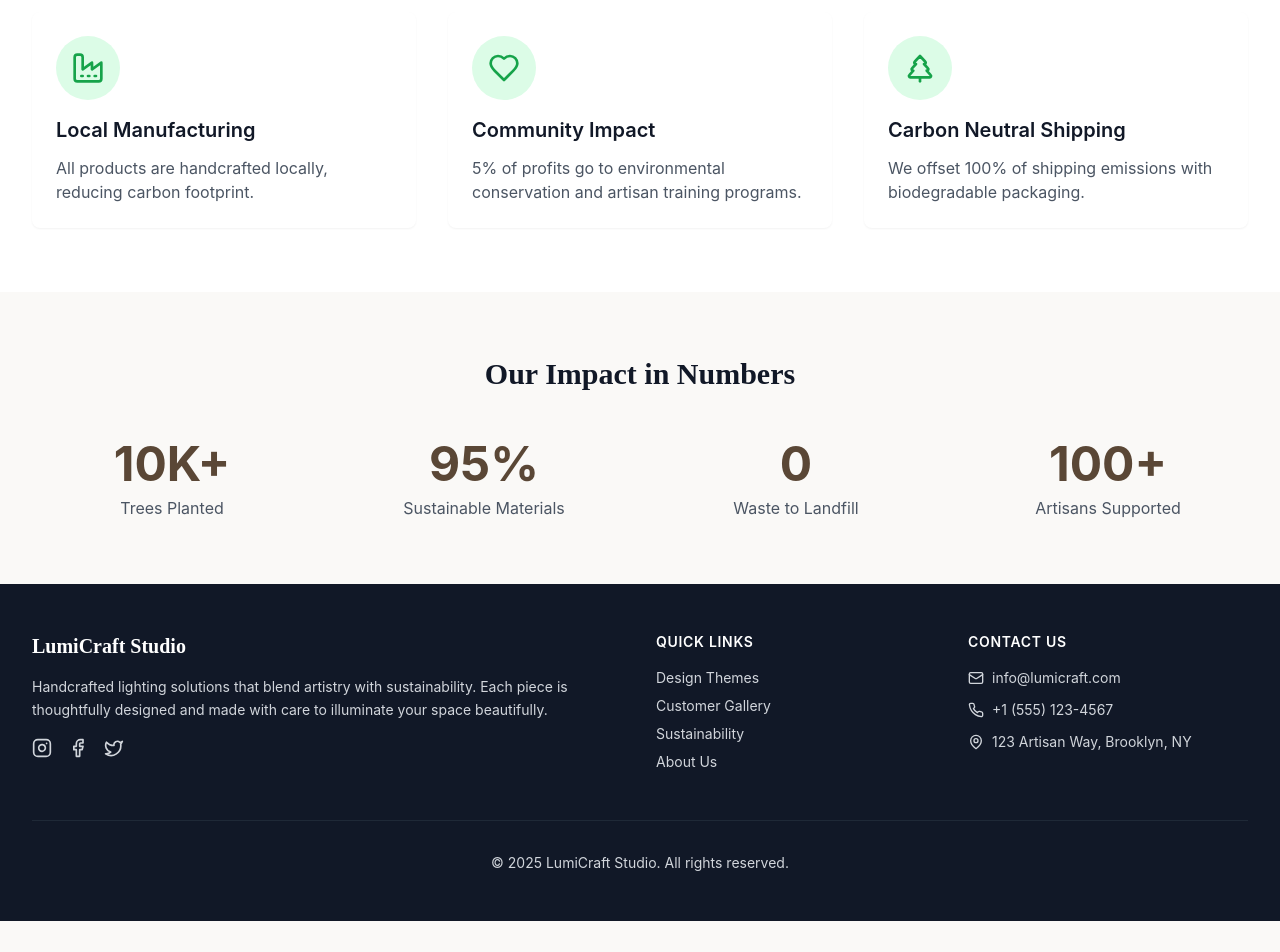
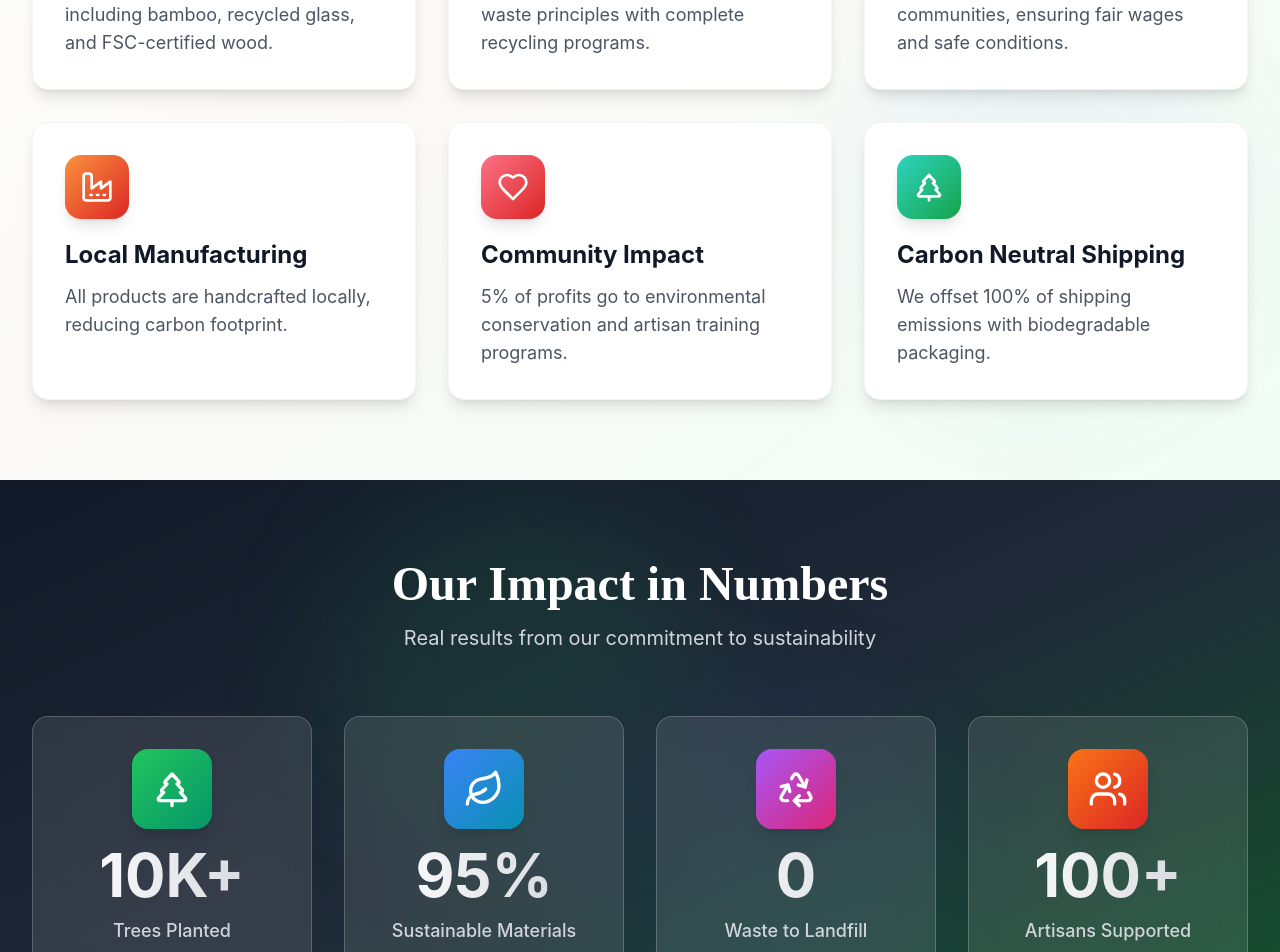
Before and after one commit to thilina4321/lumi-craft-studio, a Next.js app: page /sustainability in a window 1280 px wide. Shown: the part 1620-2572 px from the top of the page. Before the commit the page ends 2541 px from the top, so only its background shows below. Built offline with nearby package versions, Linux system fonts and the light colour scheme.

Commit message:
sustainability ui redesign

```diff
--- a/pages/sustainability.tsx
+++ b/pages/sustainability.tsx
@@ -52,36 +52,69 @@ export default function Sustainability() {
       title: 'Eco-Friendly Materials',
       description:
         'We source sustainable materials including bamboo, recycled glass, and FSC-certified wood.',
+      gradient: 'from-green-400 to-emerald-600',
     },
     {
       icon: <Recycle className="w-6 h-6 md:w-8 md:h-8" />,
       title: 'Zero Waste Production',
       description:
         'Our workshop operates on zero-waste principles with complete recycling programs.',
+      gradient: 'from-blue-400 to-cyan-600',
     },
     {
       icon: <Users className="w-6 h-6 md:w-8 md:h-8" />,
       title: 'Fair Trade Practices',
       description:
         'We work directly with artisan communities, ensuring fair wages and safe conditions.',
+      gradient: 'from-purple-400 to-pink-600',
     },
     {
       icon: <Factory className="w-6 h-6 md:w-8 md:h-8" />,
       title: 'Local Manufacturing',
       description:
         'All products are handcrafted locally, reducing carbon footprint.',
+      gradient: 'from-orange-400 to-red-600',
     },
     {
       icon: <Heart className="w-6 h-6 md:w-8 md:h-8" />,
       title: 'Community Impact',
       description:
         '5% of profits go to environmental conservation and artisan training programs.',
+      gradient: 'from-rose-400 to-red-600',
     },
     {
       icon: <TreePine className="w-6 h-6 md:w-8 md:h-8" />,
       title: 'Carbon Neutral Shipping',
       description:
         'We offset 100% of shipping emissions with biodegradable packaging.',
+      gradient: 'from-teal-400 to-green-600',
+    },
+  ];
+
+  const stats = [
+    {
+      value: '10K+',
+      label: 'Trees Planted',
+      icon: <TreePine className="w-8 h-8 md:w-10 md:h-10" />,
+      color: 'from-green-500 to-emerald-600',
+    },
+    {
+      value: '95%',
+      label: 'Sustainable Materials',
+      icon: <Leaf className="w-8 h-8 md:w-10 md:h-10" />,
+      color: 'from-blue-500 to-cyan-600',
+    },
+    {
+      value: '0',
+      label: 'Waste to Landfill',
+      icon: <Recycle className="w-8 h-8 md:w-10 md:h-10" />,
+      color: 'from-purple-500 to-pink-600',
+    },
+    {
+      value: '100+',
+      label: 'Artisans Supported',
+      icon: <Users className="w-8 h-8 md:w-10 md:h-10" />,
+      color: 'from-orange-500 to-red-600',
     },
   ];
 
@@ -96,8 +129,6 @@ export default function Sustainability() {
       </Head>
 
       <div className="bg-cream-50 min-h-screen">
-
-
         {/* Latest News */}
         <section className="py-12 md:py-16 bg-white">
           <div className="max-w-7xl mx-auto px-4 sm:px-6 lg:px-8">
@@ -172,15 +203,21 @@ export default function Sustainability() {
           </div>
         </section>
 
-        {/* Our Commitments */}
-        <section className="py-12 md:py-16 bg-white">
-          <div className="max-w-7xl mx-auto px-4 sm:px-6 lg:px-8">
-            <div className="text-center mb-8 md:mb-12">
-              <h2 className="text-2xl md:text-3xl font-display font-bold mb-3 md:mb-4">
+        {/* Our Commitments - IMPROVED UI */}
+        <section className="py-12 md:py-20 bg-gradient-to-br from-white via-cream-50 to-green-50 relative overflow-hidden">
+          {/* Background decoration */}
+          <div className="absolute inset-0 opacity-5">
+            <div className="absolute top-20 left-10 w-72 h-72 bg-green-500 rounded-full blur-3xl"></div>
+            <div className="absolute bottom-20 right-10 w-96 h-96 bg-blue-500 rounded-full blur-3xl"></div>
+          </div>
+
+          <div className="max-w-7xl mx-auto px-4 sm:px-6 lg:px-8 relative">
+            <div className="text-center mb-10 md:mb-16">
+              <h2 className="text-3xl md:text-4xl lg:text-5xl font-display font-bold mb-4 bg-gradient-to-r from-green-600 to-emerald-600 bg-clip-text text-transparent">
                 Our Sustainability Commitments
               </h2>
-              <p className="text-base md:text-lg text-gray-600">
-                Every decision we make considers its impact on the planet
+              <p className="text-lg md:text-xl text-gray-600 max-w-2xl mx-auto">
+                Every decision we make considers its impact on the planet and future generations
               </p>
             </div>
 
@@ -188,57 +225,82 @@ export default function Sustainability() {
               {commitments.map((commitment, index) => (
                 <div
                   key={index}
-                  className="card p-4 md:p-6 hover:shadow-lg transition-shadow duration-300"
+                  className="group relative bg-white rounded-2xl p-6 md:p-8 shadow-lg hover:shadow-2xl transition-all duration-300 transform hover:-translate-y-2 border border-gray-100 overflow-hidden"
                 >
-                  <div className="inline-flex items-center justify-center w-12 h-12 md:w-16 md:h-16 bg-green-100 text-green-600 rounded-full mb-4">
-                    {commitment.icon}
+                  {/* Gradient background on hover */}
+                  <div className={`absolute inset-0 bg-gradient-to-br ${commitment.gradient} opacity-0 group-hover:opacity-5 transition-opacity duration-300`}></div>
+
+                  {/* Icon with gradient background */}
+                  <div className="relative">
+                    <div className={`inline-flex items-center justify-center w-14 h-14 md:w-16 md:h-16 bg-gradient-to-br ${commitment.gradient} text-white rounded-2xl mb-5 shadow-lg transform group-hover:scale-110 group-hover:rotate-3 transition-all duration-300`}>
+                      {commitment.icon}
+                    </div>
                   </div>
-                  <h3 className="text-lg md:text-xl font-semibold mb-2 md:mb-3">
+
+                  {/* Content */}
+                  <h3 className="text-xl md:text-2xl font-bold mb-3 text-gray-900 group-hover:text-green-700 transition-colors">
                     {commitment.title}
                   </h3>
-                  <p className="text-sm md:text-base text-gray-600 leading-relaxed">
+                  <p className="text-base md:text-lg text-gray-600 leading-relaxed">
                     {commitment.description}
                   </p>
+
+                  {/* Decorative corner element */}
+                  <div className="absolute -bottom-2 -right-2 w-20 h-20 bg-gradient-to-br from-green-100 to-transparent rounded-full opacity-0 group-hover:opacity-100 transition-opacity duration-300"></div>
                 </div>
               ))}
             </div>
           </div>
         </section>
 
-        {/* Impact Stats */}
-        <section className="py-12 md:py-16 bg-cream-50">
-          <div className="max-w-7xl mx-auto px-4 sm:px-6 lg:px-8">
-            <div className="text-center mb-8 md:mb-12">
-              <h2 className="text-2xl md:text-3xl font-display font-bold">
+        {/* Impact Stats - IMPROVED UI */}
+        <section className="py-12 md:py-20 bg-gradient-to-br from-gray-900 via-gray-800 to-green-900 text-white relative overflow-hidden">
+          {/* Animated background elements */}
+          <div className="absolute inset-0 opacity-10">
+            <div className="absolute top-0 left-1/4 w-96 h-96 bg-green-500 rounded-full blur-3xl animate-pulse"></div>
+            <div className="absolute bottom-0 right-1/4 w-96 h-96 bg-blue-500 rounded-full blur-3xl animate-pulse" style={{ animationDelay: '1s' }}></div>
+          </div>
+
+          <div className="max-w-7xl mx-auto px-4 sm:px-6 lg:px-8 relative">
+            <div className="text-center mb-12 md:mb-16">
+              <h2 className="text-3xl md:text-4xl lg:text-5xl font-display font-bold mb-4">
                 Our Impact in Numbers
               </h2>
+              <p className="text-lg md:text-xl text-gray-300 max-w-2xl mx-auto">
+                Real results from our commitment to sustainability
+              </p>
             </div>
 
-            <div className="grid grid-cols-2 md:grid-cols-4 gap-6 md:gap-8">
-              <div className="text-center">
-                <p className="text-3xl md:text-4xl lg:text-5xl font-bold text-primary-700 mb-2">
-                  10K+
-                </p>
-                <p className="text-sm md:text-base text-gray-600">Trees Planted</p>
-              </div>
-              <div className="text-center">
-                <p className="text-3xl md:text-4xl lg:text-5xl font-bold text-primary-700 mb-2">
-                  95%
-                </p>
-                <p className="text-sm md:text-base text-gray-600">Sustainable Materials</p>
-              </div>
-              <div className="text-center">
-                <p className="text-3xl md:text-4xl lg:text-5xl font-bold text-primary-700 mb-2">
-                  0
-                </p>
-                <p className="text-sm md:text-base text-gray-600">Waste to Landfill</p>
-              </div>
-              <div className="text-center">
-                <p className="text-3xl md:text-4xl lg:text-5xl font-bold text-primary-700 mb-2">
-                  100+
-                </p>
-                <p className="text-sm md:text-base text-gray-600">Artisans Supported</p>
-              </div>
+            <div className="grid grid-cols-1 sm:grid-cols-2 lg:grid-cols-4 gap-6 md:gap-8">
+              {stats.map((stat, index) => (
+                <div
+                  key={index}
+                  className="group relative bg-white/10 backdrop-blur-lg rounded-2xl p-6 md:p-8 border border-white/20 hover:border-white/40 transition-all duration-300 transform hover:scale-105 hover:shadow-2xl"
+                >
+                  {/* Gradient overlay */}
+                  <div className={`absolute inset-0 bg-gradient-to-br ${stat.color} opacity-0 group-hover:opacity-20 rounded-2xl transition-opacity duration-300`}></div>
+
+                  <div className="relative text-center">
+                    {/* Icon */}
+                    <div className={`inline-flex items-center justify-center w-16 h-16 md:w-20 md:h-20 bg-gradient-to-br ${stat.color} rounded-2xl mb-4 shadow-lg transform group-hover:scale-110 group-hover:rotate-6 transition-all duration-300`}>
+                      {stat.icon}
+                    </div>
+
+                    {/* Value */}
+                    <p className="text-4xl md:text-5xl lg:text-6xl font-bold mb-3 bg-gradient-to-r from-white to-gray-300 bg-clip-text text-transparent">
+                      {stat.value}
+                    </p>
+
+                    {/* Label */}
+                    <p className="text-base md:text-lg text-gray-300 font-medium">
+                      {stat.label}
+                    </p>
+                  </div>
+
+                  {/* Decorative corner glow */}
+                  <div className="absolute top-0 right-0 w-20 h-20 bg-gradient-to-br from-white/20 to-transparent rounded-bl-full opacity-0 group-hover:opacity-100 transition-opacity duration-300"></div>
+                </div>
+              ))}
             </div>
           </div>
         </section>
```
